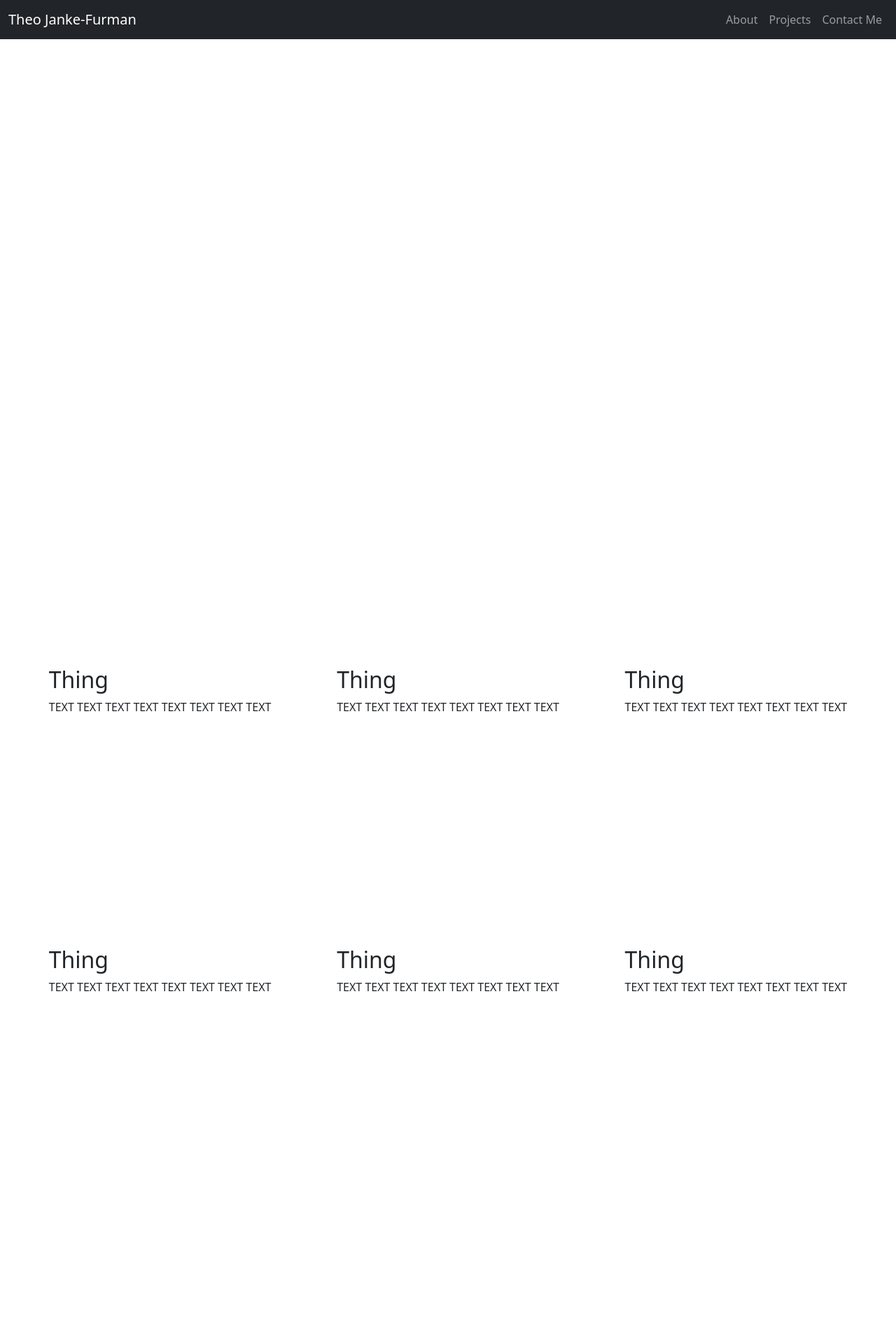
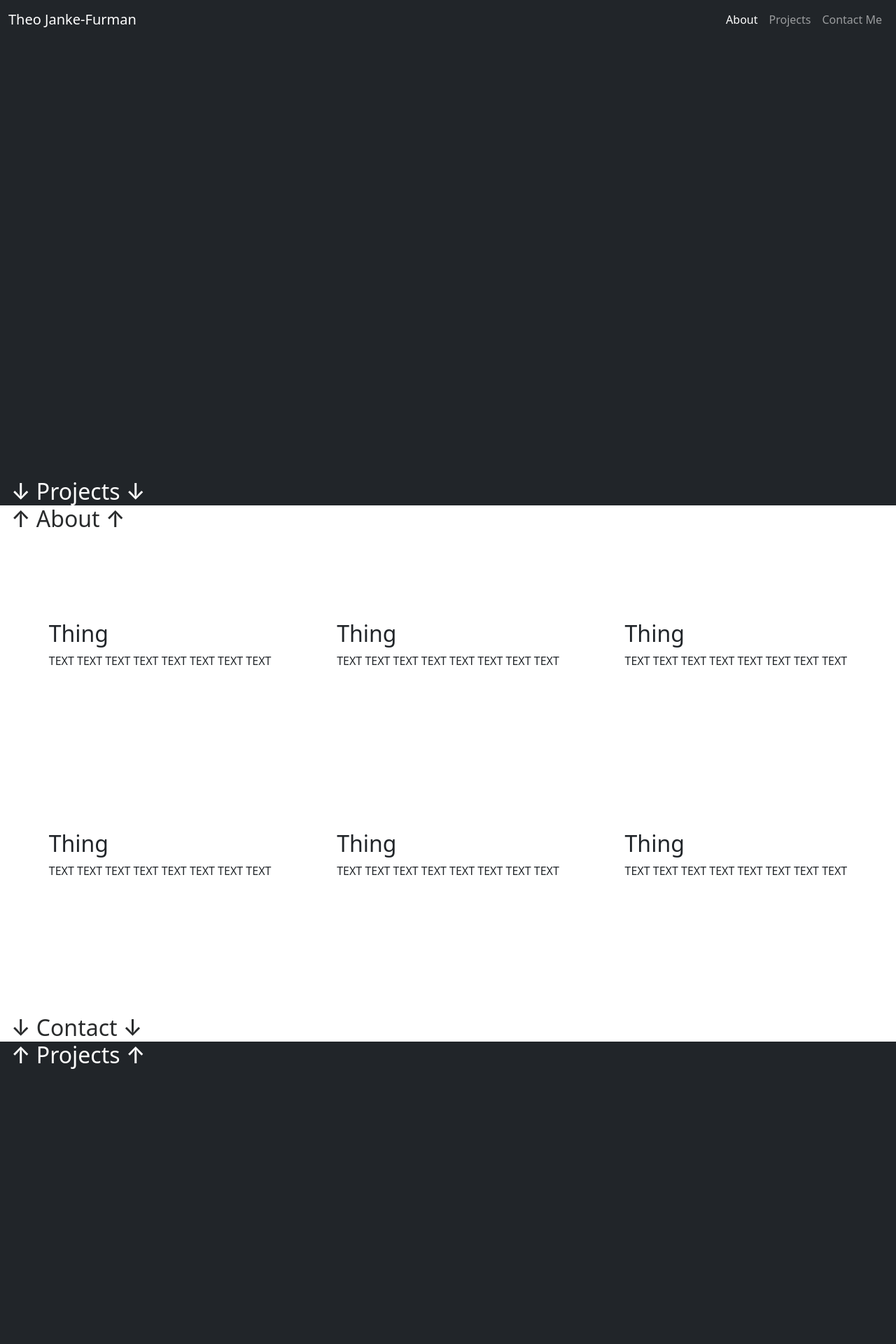
Before and after one commit to theo-jf/theo-jf.github.io, a React (Create React App) app: page / in a window 1280 px wide. Shown: the top 1920 px of the page at 70% size. Built offline with nearby package versions, Linux system fonts and the light colour scheme.

Commit message:
Layout complete

```diff
--- a/src/components/App/App.jsx
+++ b/src/components/App/App.jsx
@@ -1,6 +1,7 @@
+import { useState, useEffect, useCallback } from 'react';
+
 import './App.css';
 import 'bootstrap/dist/css/bootstrap.min.css';
-import Scroll from 'react-scroll';
 import Container from 'react-bootstrap/Container';
 import Nav from 'react-bootstrap/Nav';
 import Navbar from 'react-bootstrap/Navbar';
@@ -13,8 +14,62 @@ import Contact from '../Contact/Contact';
 
 // Navigation / header
 function App() {
+
+  const [homeActive, setHomeActive] = useState(true);
+  const [projectsActive, setProjectsActive] = useState(false);
+  const [contactActive, setContactActive] = useState(false);
+
+  const [y, setY] = useState(window.scrollY);
+
+  const handleNavigation = useCallback(
+    e => {
+      const window = e.currentTarget;
+      // if (y > window.scrollY) {
+      //   console.log(y);
+      // } else if (y < window.scrollY) {
+      //   console.log(y);
+      // }
+      setY(window.scrollY);
+
+      if (y > 290 && y < 1100) {
+        console.log('Inside projects section')
+        // Highlight projects menu button
+        setProjectsActive(true);
+        // Un highlight other buttons
+        setHomeActive(false);
+        setContactActive(false);
+      }
+
+      if (y <= 290) {
+        console.log('Inside home/about section');
+        setHomeActive(true);
+        setProjectsActive(false);
+        setContactActive(false);
+      }
+
+      if (y >= 1100) {
+        console.log('Inside contact section');
+        setContactActive(true);
+        setHomeActive(false);
+        setProjectsActive(false);
+      }
+
+    }, [y]
+  );
+
+  useEffect(() => {
+    setY(window.scrollY);
+    window.addEventListener("scroll", handleNavigation);
+
+    return () => {
+      window.removeEventListener("scroll", handleNavigation);
+    };
+  }, [handleNavigation]);
+
+
   return (
     <>
+    <Box height="0vh" className="divider" id="about" />
     <Navbar collapseOnSelect sticky="top" expand="lg" bg="dark" variant="dark">
       <Container fluid>
         <Navbar.Brand href="#home">Theo Janke-Furman</Navbar.Brand>
@@ -24,47 +79,26 @@ function App() {
           </Nav>
           <Nav>
             <Nav.Item>
-              <Nav.Link onSelect={() => Scroll.scrollTo('about', {
-                                    spy: true,
-                                    smooth: true,
-                                    // offset: -70,
-                                    duration: 500,
-                                  })}
-                        href="#about">About</Nav.Link>
+              <Nav.Link active={homeActive} href="#about">About</Nav.Link>
             </Nav.Item>
             <Nav.Item>
-              <Nav.Link onSelect={() => Scroll.scrollTo('projects', {
-                                    spy: true,
-                                    smooth: true,
-                                    // offset: -70,
-                                    duration: 500,
-                                  })}
-                        href="#projects">Projects</Nav.Link>
+              <Nav.Link active={projectsActive} href="#projects">Projects</Nav.Link>
             </Nav.Item>
             <Nav.Item>
-              <Nav.Link onSelect={() => Scroll.scrollTo('contact', {
-                                    spy: true,
-                                    smooth: true,
-                                    // offset: -70,
-                                    duration: 500,
-                                  })}
-                        href="#contact">Contact Me</Nav.Link>
+              <Nav.Link active={contactActive} href="#contact">Contact Me</Nav.Link>
             </Nav.Item>
           </Nav>
         </Navbar.Collapse>
       </Container>
     </Navbar>
-    <Box height="5vh" className="divider" id="about" />
-      <Home />
-    <Box height="5vh" className="divider" id="projects" />
+    <Home />
+    {/* <Box height="0vh" className="divider" id="projects" /> */}
       <Projects />
-    <Box height="5vh" className="divider" id="contact" />
+    <Box height="0vh" className="divider" id="contact" />
       <Contact />
-    <Box height="5vh" className="divider" />
+    <Box height="0vh" className="divider" />
     <footer className="bg-light">
       <div id="center">
-        <div className="footer-block">
-        </div>
       </div>
       <h5 className="text-muted updated">Updated October, 2022</h5>
     </footer>
--- /dev/null
+++ b/src/components/Contact/Contact.css
@@ -0,0 +1,6 @@
+.projectsSubHeader {
+    margin-top: 0;
+    margin-bottom: 30px;
+    padding-left: 1rem;
+    color: white;
+}
--- a/src/components/Contact/Contact.jsx
+++ b/src/components/Contact/Contact.jsx
@@ -1,13 +1,17 @@
 import Box from '@mui/material/Box';
+import './Contact.css';
 
 export default function Contact() {
     return (
+        <div className="bg-dark">
+            <h2 className="projectsSubHeader">&#x2191; Projects &#x2191;</h2>
             <Box
-        height="100vh"
+            height="72vh"
             className="heading"
             display="flex"
             alignItems="center"
             justifyContent="center"
             ></Box>
+        </div>
     );
 }
--- /dev/null
+++ b/src/components/Home/Home.css
@@ -0,0 +1,6 @@
+.projectsHeader {
+    margin-top: -1%;
+    margin-bottom: 0;
+    padding-left: 1rem;
+    color: white;
+}
--- a/src/components/Home/Home.jsx
+++ b/src/components/Home/Home.jsx
@@ -1,13 +1,19 @@
 import Box from '@mui/material/Box';
+
+import './Home.css'
 
 export default function Home() {
     return (
+    <div className="bg-dark aboutSection">
         <Box
-        height="100vh"
-        className="heading"
-        display="flex"
-        alignItems="center"
-        justifyContent="center"
-      ></Box>
+            height="70vh"
+            className="heading"
+            display="flex"
+            alignItems="center"
+            justifyContent="center"
+        >
+        </Box>
+        <Box height="10vh" className="divider" id="projects" />
+    </div>
     );
 }
--- a/src/components/Projects/Projects.css
+++ b/src/components/Projects/Projects.css
@@ -1,3 +1,17 @@
 .projects {
     text-align: center;
 }
+
+.aboutHeader {
+    margin-top: 0;
+    margin-bottom: 30px;
+    padding-left: 1rem;
+    color: #292B2C;
+}
+
+.contactHeader {
+    color: #292B2C;
+    margin-top: -1%;
+    margin-bottom: 0;
+    padding-left: 1rem;
+}
--- a/src/components/Projects/Projects.jsx
+++ b/src/components/Projects/Projects.jsx
@@ -1,4 +1,5 @@
 import Grid from "@mui/material/Grid";
+import Box from "@mui/material/Box"
 import CardContent from "@mui/material/CardContent";
 
 import './Projects.css'
@@ -6,7 +7,12 @@ import './Projects.css'
 export default function Projects() {
 
     return (
-        <Grid justifyContent="space-evenly" height="100vh" container spacing={1}>
+        <>
+        <div>
+        <h2 className="projectsHeader bg-dark">&#x2193; Projects &#x2193;</h2>
+        <h2 className="aboutHeader bg-white">&#x2191; About &#x2191;</h2>
+        <Box height="10vh" className="divider" />
+        <Grid style={{overflow: "auto"}} justifyContent="space-evenly" height="75vh" container spacing={1}>
             <Grid item>
                 <CardContent>
                     <h2>Thing</h2>
@@ -44,5 +50,8 @@ export default function Projects() {
                 </CardContent>
             </Grid>
         </Grid>
+        <h2 className="contactHeader">&#x2193; Contact &#x2193;</h2>
+        </div>
+        </>
     );
 }
```
Lines whose indentation alone changed are shown as unchanged.
